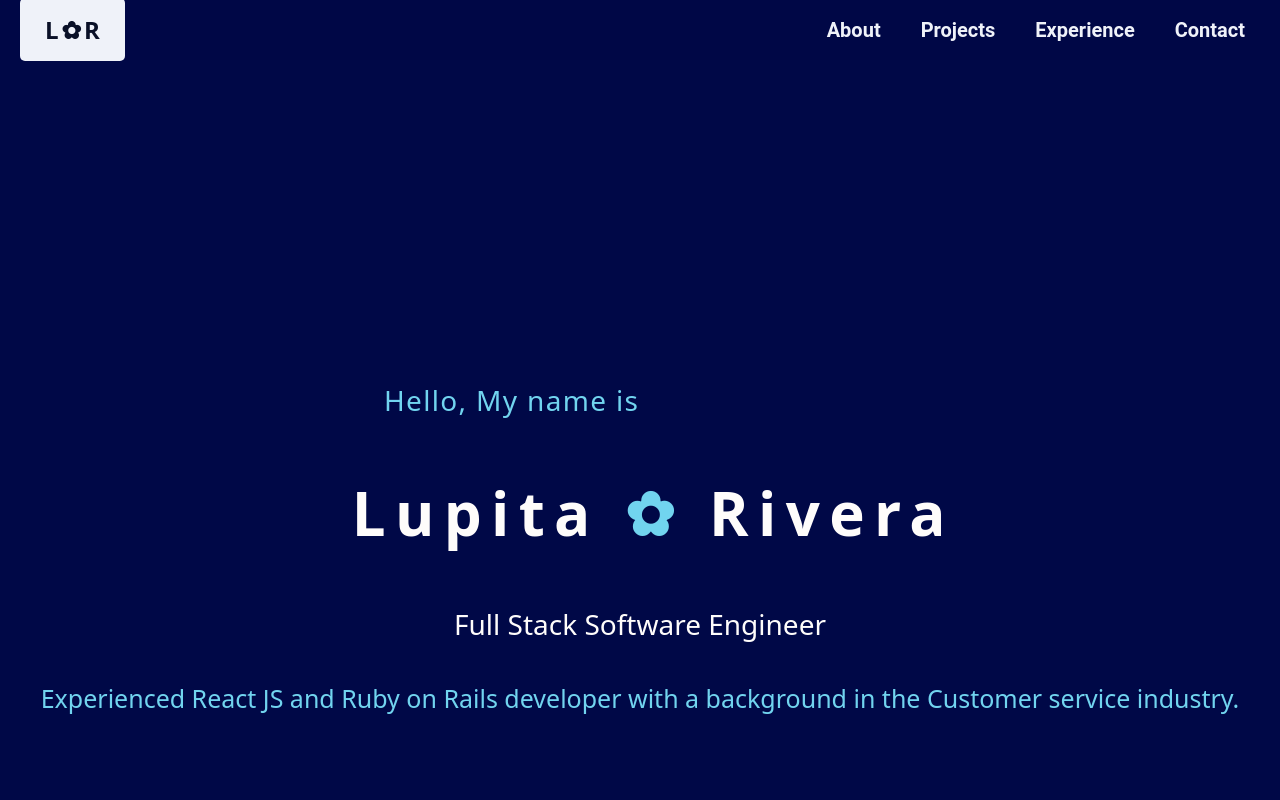
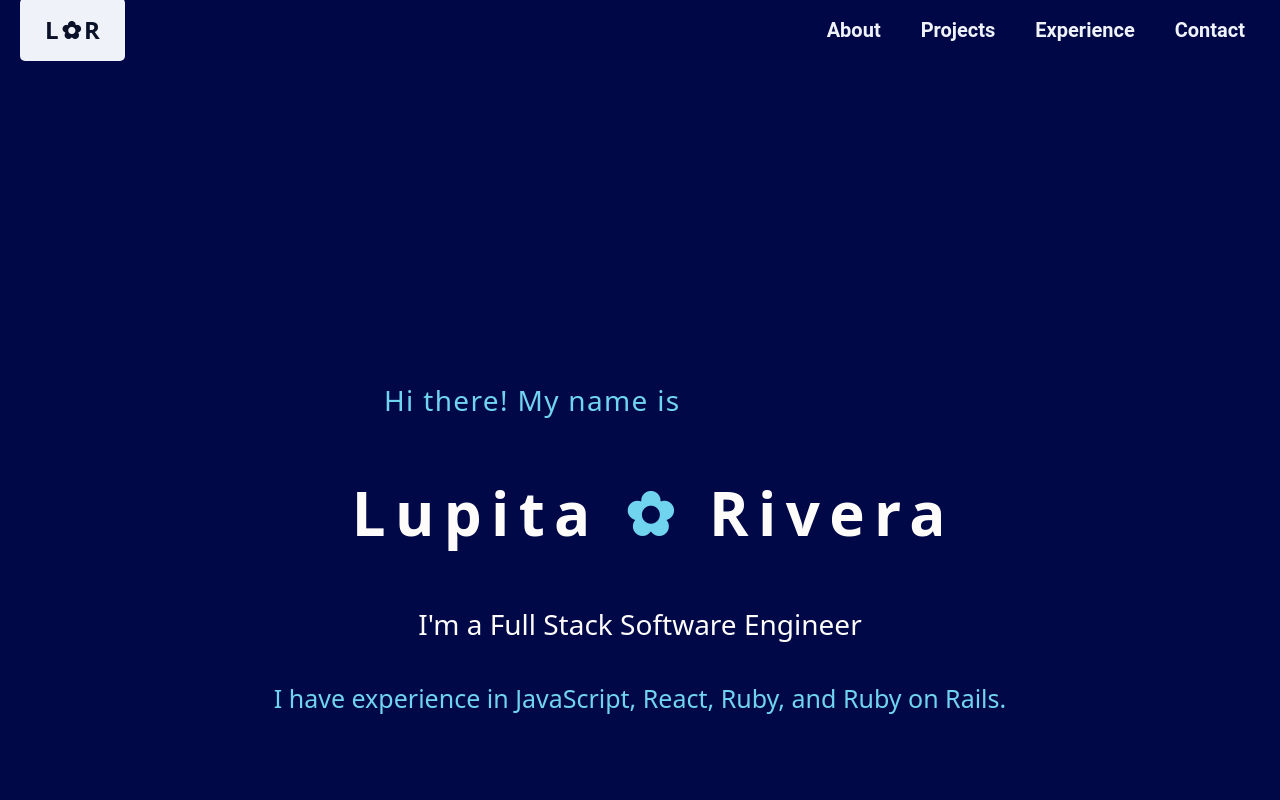
Before and after one commit to LupitaLee/portfolio, a React (Create React App) app: page /# in a window 1280 px wide. Shown: the top 800 px of the page. Built offline with nearby package versions, Linux system fonts and the light colour scheme.

Commit message:
change bio

```diff
--- a/src/components/Intro/Intro.jsx
+++ b/src/components/Intro/Intro.jsx
@@ -9,7 +9,7 @@ const Intro = () => {
         {/* <div className="intro-hello">Hello, My name is</div> */}
             <div id='intro' >
 
-            <div className="intro-hello"><h3>Hello, My name is</h3></div>
+            <div className="intro-hello"><h3>Hi there! My name is</h3></div>
 
                 <div className='intro-name'>
 
@@ -17,12 +17,12 @@ const Intro = () => {
                 </div>
 
                 <div className='intro-tagline'>
-                <h3>Full Stack Software Engineer</h3>
+                <h3>I'm a Full Stack Software Engineer</h3>
                 </div>
 
                 <div className="intro-bio">
                     <p>
-                    Experienced React JS and Ruby on Rails developer with a background in the Customer service industry.
+                    I have experience in JavaScript, React, Ruby, and Ruby on Rails.
                     </p>
                 </div>
 
```
